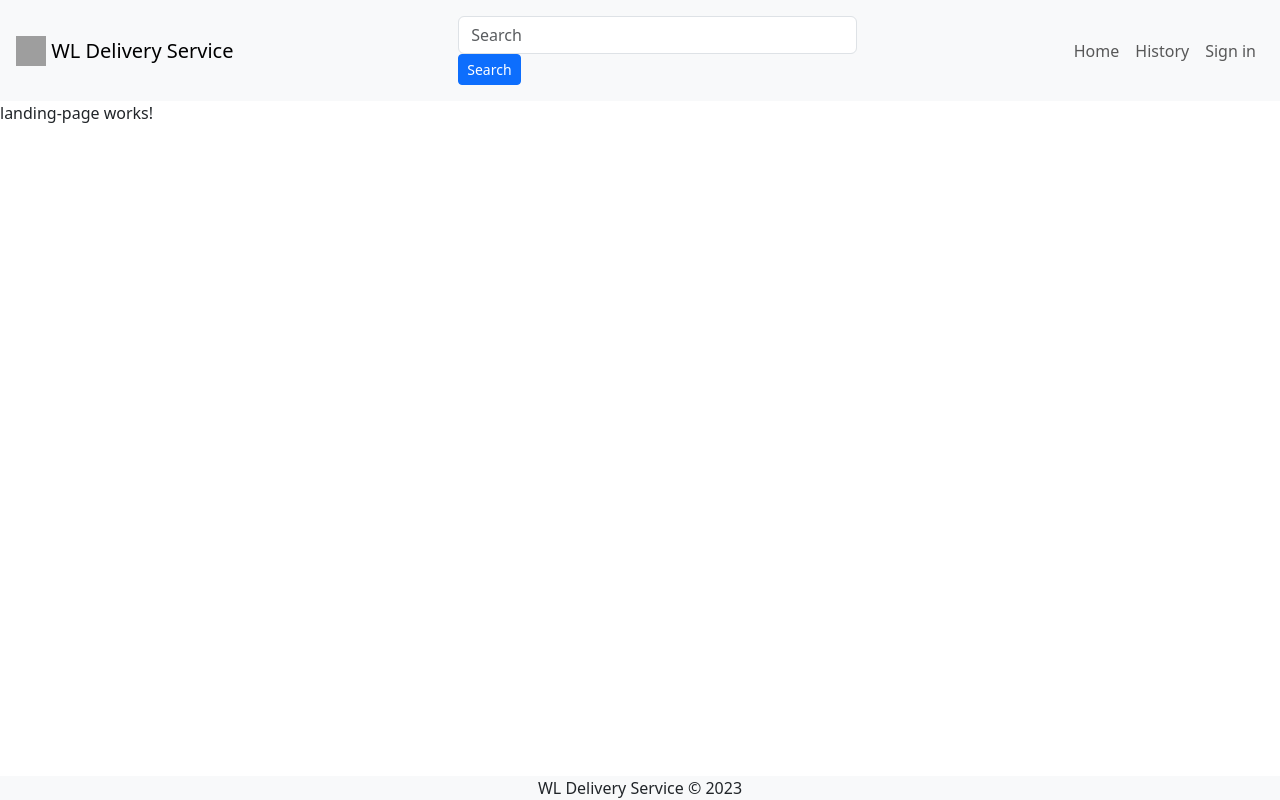
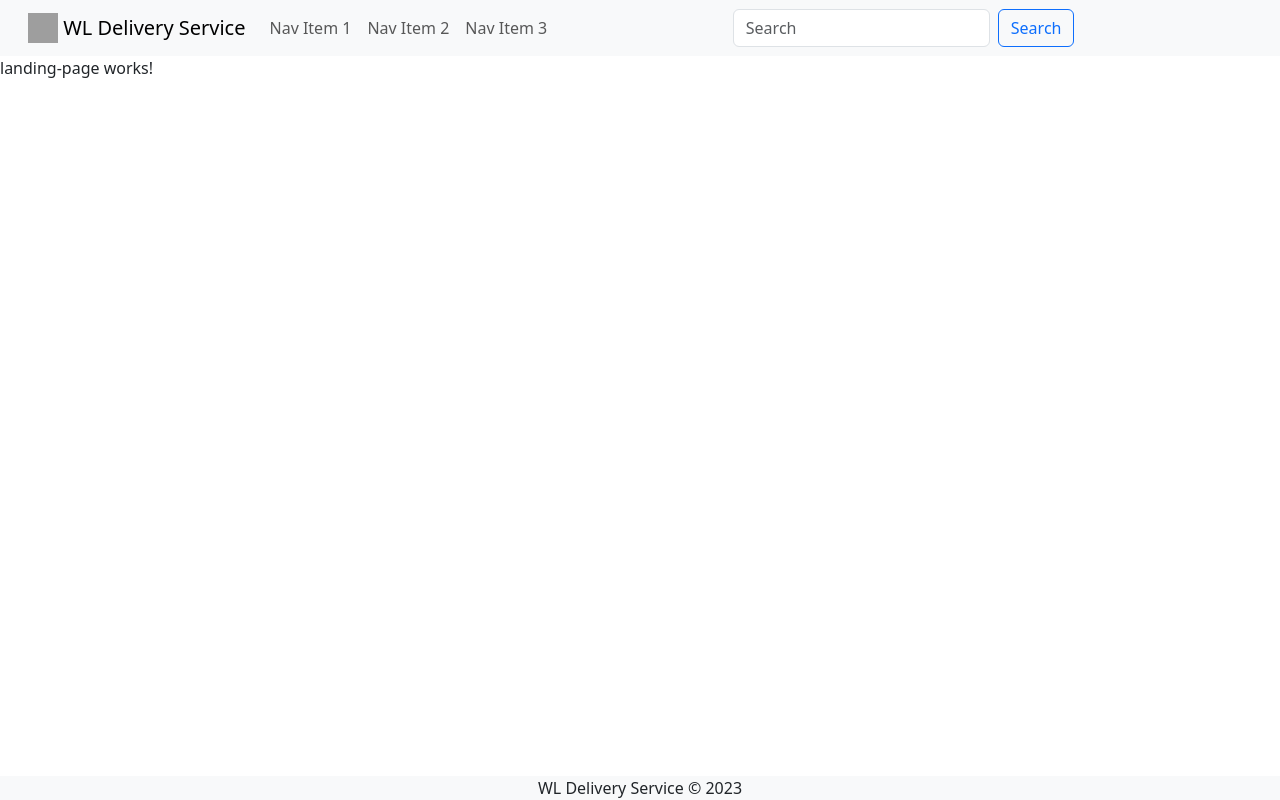
Before and after one commit to perse-foni/WL_Delivery_Service, an Angular app: page /login in a window 1280 px wide. Built offline with nearby package versions, Linux system fonts and the light colour scheme; grey boxes are pictures that could not be loaded.

Commit message:
refactor code add toggle-target func on sm screen fix nav items and search view

```diff
--- a/src/app/components/navigation-bar/navigation-bar.component.html
+++ b/src/app/components/navigation-bar/navigation-bar.component.html
@@ -1,5 +1,6 @@
 <div class="sticky-top">
   <nav class="navbar navbar-expand-lg navbar-light bg-light ps-3 pe-3">
+    <div class="container-fluid">
       <a class="navbar-brand" routerLink="home" routerLinkActive="active">
         <img
           src="https://getbootstrap.com/docs/4.0/assets/brand/bootstrap-solid.svg"
@@ -10,13 +11,12 @@
         />
         WL Delivery Service
       </a>
-
       <button
         class="navbar-toggler"
         type="button"
-      data-toggle="collapse"
-      data-target="#navbarToggler"
-      aria-controls="navbarToggler"
+        data-bs-toggle="collapse"
+        data-bs-target="#navbarSupportedContent"
+        aria-controls="navbarSupportedContent"
         aria-expanded="false"
         aria-label="Toggle navigation"
       >
@@ -25,32 +25,35 @@
 
       <div
         class="collapse navbar-collapse justify-content-end"
-      id="navbarToggler">
-
-      <div class="container mx-auto col-5 align-items-center">
-        <form class="form-row mt-2 mb-2">
-          <input class="form-control" type="search" placeholder="Search" />
-          <button class="btn btn-primary btn-sm" type="submit"><img>Search</button>
-        </form>
-      </div>
-
-      <ul class="navbar-nav mr-auto mt-2 mt-lg-0">
+        id="navbarSupportedContent"
+      >
+        <ul class="navbar-nav">
           <li class="nav-item">
             <a class="nav-link" routerLink="home" routerLinkActive="active"
-            >Home</a
+              >Nav Item 1</a
             >
           </li>
           <li class="nav-item">
             <a class="nav-link" routerLink="**" routerLinkActive="active"
-            >History</a
+              >Nav Item 2</a
             >
           </li>
           <li class="nav-item">
             <a class="nav-link" routerLink="login" routerLinkActive="active"
-            >Sign in</a
+              >Nav Item 3</a
             >
           </li>
         </ul>
+        <form class="d-flex mx-auto">
+          <input
+            class="form-control me-2"
+            type="search"
+            placeholder="Search"
+            aria-label="Search"
+          />
+          <button class="btn btn-outline-primary" type="submit">Search</button>
+        </form>
+      </div>
     </div>
   </nav>
 </div>
```
Lines whose indentation alone changed are shown as unchanged.
